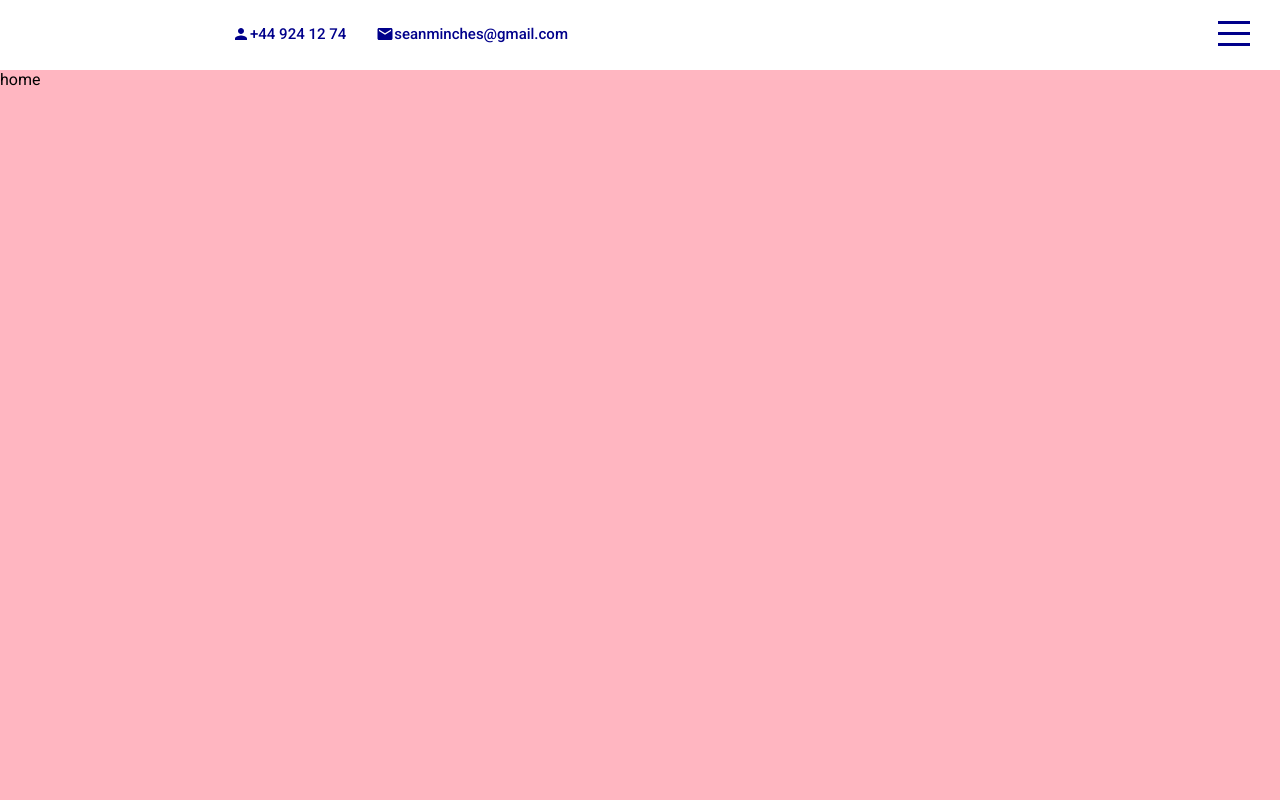
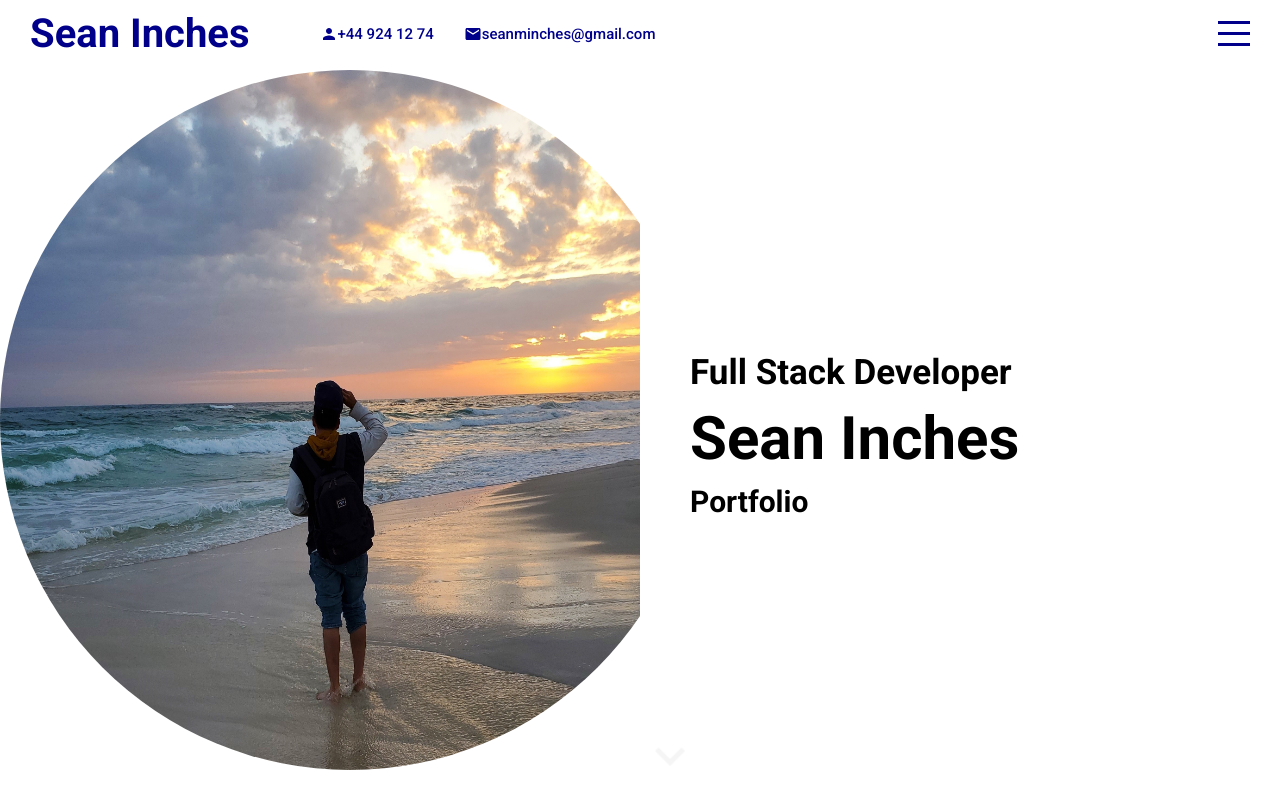
Before and after one commit to SeanInches/Professional-Portfolio, a React (Create React App) app: page / in a window 1280 px wide. Built offline with nearby package versions, Linux system fonts and the light colour scheme.

Commit message:
front page looking decent

```diff
--- a/src/components/Topbar/Topbar.jsx
+++ b/src/components/Topbar/Topbar.jsx
@@ -7,7 +7,7 @@ export default function Topbar({ menuOpen, setMenuOpen }) {
       <div className="wrapper">
         <div className="left">
           <a href="#intro" className="logo">
-            genius.
+            Sean Inches
           </a>
           <div className="itemContainer">
             <Person className="icon" />
--- a/src/components/Topbar/topbar.scss
+++ b/src/components/Topbar/topbar.scss
@@ -26,7 +26,6 @@
         text-decoration: none;
         color: inherit;
         margin-right: 40px;
-        color: white;
       }
 
       .itemContainer {
--- a/src/components/intro/Intro.jsx
+++ b/src/components/intro/Intro.jsx
@@ -3,7 +3,21 @@ import "./intro.scss";
 export default function Intro() {
   return (
     <div className="intro" id="intro">
-      home
+      <div className="left">
+        <div className="imgContainer">
+          <img src="assets/20210408_185036.jpg" alt="" />
+        </div>
+      </div>
+      <div className="right">
+        <div className="wrapper">
+          <h2>Full Stack Developer</h2>
+          <h1>Sean Inches</h1>
+          <h3>Portfolio</h3>
+        </div>
+        <a href="#portfolio">
+          <img src="assets/outline_expand_more_black_24dp.png" alt="" />
+        </a>
+      </div>
     </div>
   );
 }
--- a/src/components/intro/intro.scss
+++ b/src/components/intro/intro.scss
@@ -1,3 +1,60 @@
 .intro {
-  background-color: lightpink;
+  background-color: white;
+  display: flex;
+
+  .left {
+    flex: 0.5;
+
+    .imgContainer {
+      width: 700px;
+      height: 700px;
+      border-radius: 50%;
+      display: flex;
+      align-items: center;
+      justify-content: center;
+      float: left;
+
+      img {
+        height: 100%;
+      }
+    }
+  }
+  .right {
+    flex: 0.5;
+
+    .wrapper {
+      width: 100%;
+      height: 100%;
+      padding-left: 50px;
+      display: flex;
+      flex-direction: column;
+      justify-content: center;
+
+      h1 {
+        font-size: 60px;
+        margin: 10px 0;
+      }
+      h2 {
+        font-size: 35px;
+      }
+      h3 {
+        font-size: 30px;
+      }
+    }
+    a {
+      position: absolute;
+      bottom: 10px;
+      left: 50%;
+
+      img {
+        width: 60px;
+        animation: arrowBlink 2s infinite;
+      }
+      @keyframes arrowBlink {
+        100% {
+          opacity: 0;
+        }
+      }
+    }
+  }
 }
```
Also changed, not shown: public/assets/20210408_185036.jpg (added), public/assets/outline_expand_more_black_24dp.png (added).
